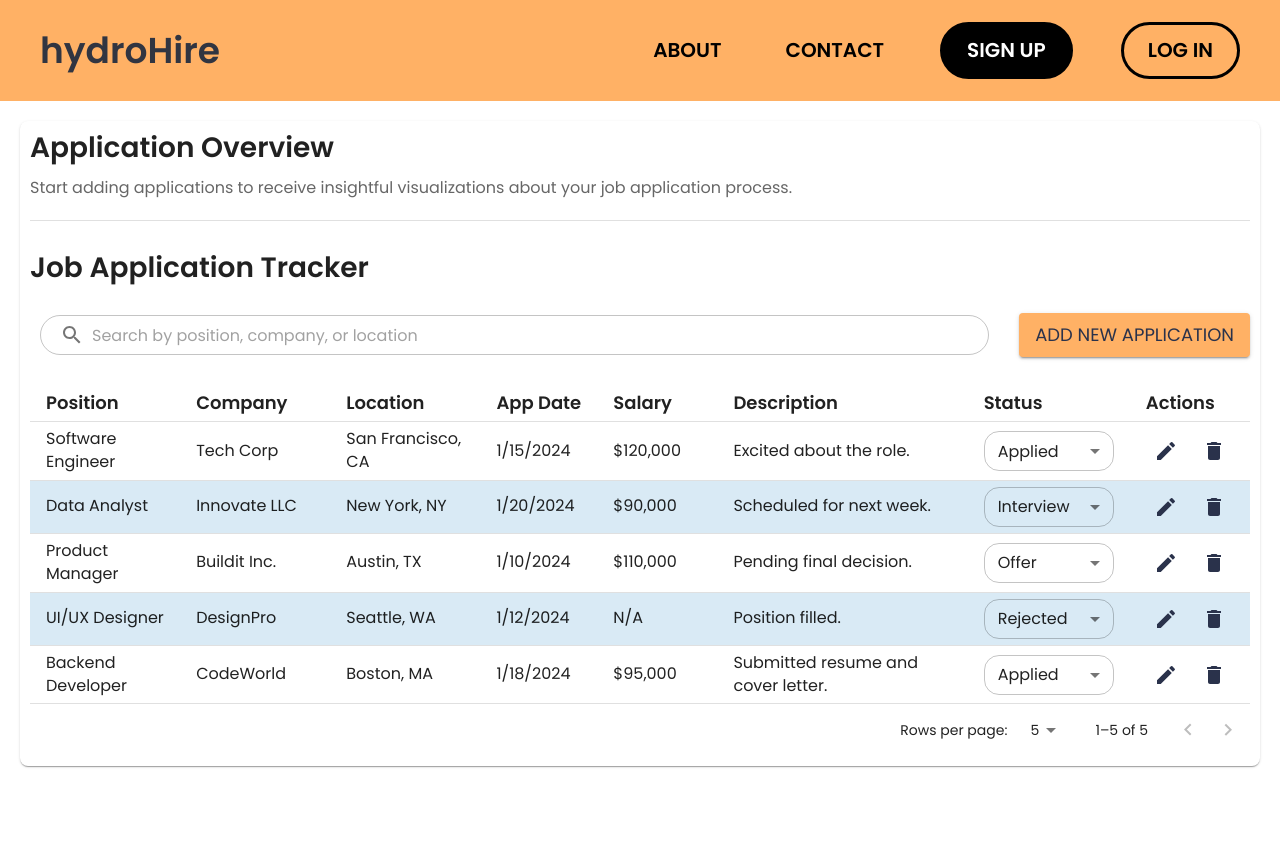
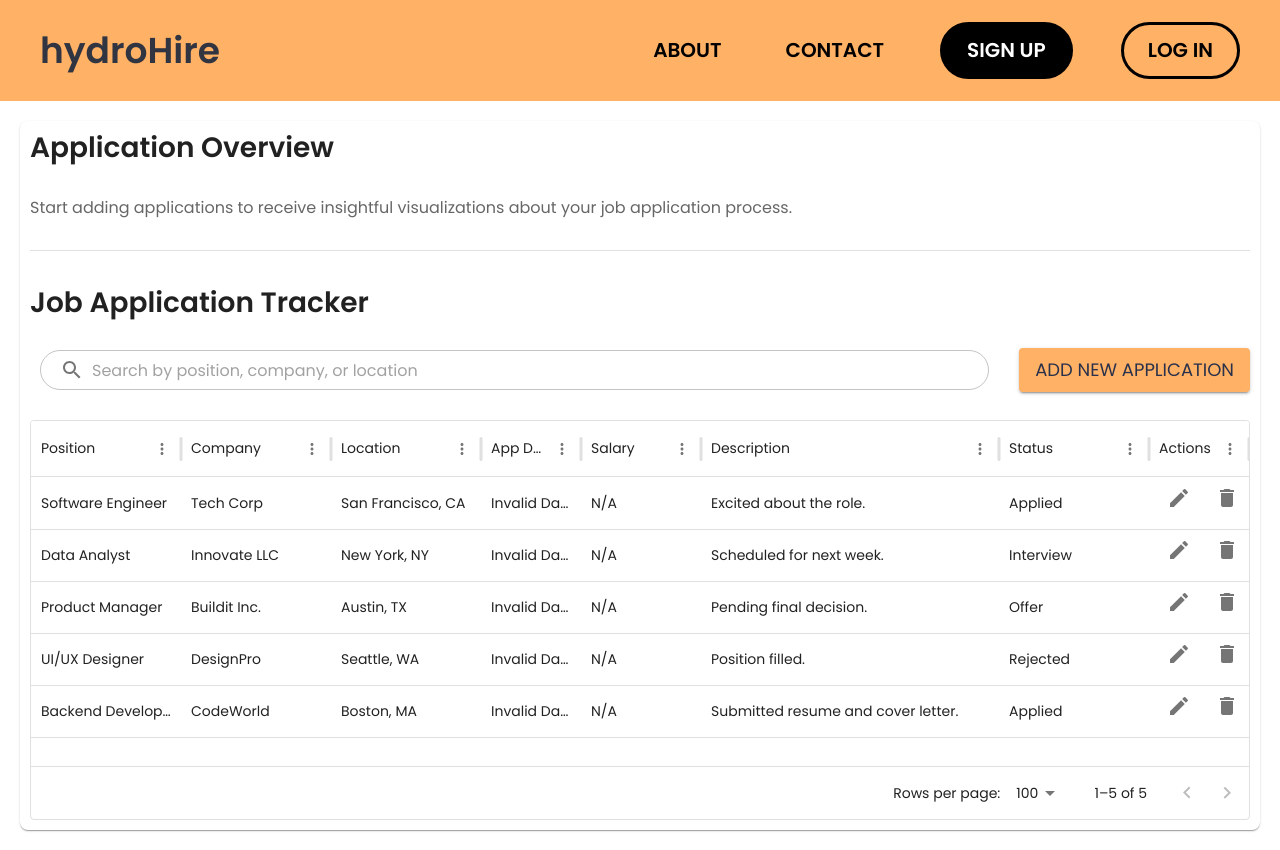
Before and after one commit to heavens-potato/winter-project, a React (Create React App) app in the folder hydrohire/: page /dashboard in a window 1280 px wide. Before the commit the page ends 800 px from the top, so only its background shows below. Built offline with nearby package versions, Linux system fonts and the light colour scheme; no server answers.

Commit message:
Converted table to DataGrid

```diff
--- a/hydrohire/package.json
+++ b/hydrohire/package.json
@@ -8,6 +8,7 @@
     "@mui/icons-material": "^6.3.0",
     "@mui/material": "^6.3.0",
     "@mui/system": "^6.3.0",
+    "@mui/x-data-grid": "^7.23.5",
     "cra-template": "1.2.0",
     "dotenv": "^16.4.7",
     "firebase": "^11.1.0",
--- a/hydrohire/src/Dashboard.js
+++ b/hydrohire/src/Dashboard.js
@@ -1,77 +1,75 @@
 import React from 'react';
-import { Divider, Box, TextField, IconButton, Button, Paper, Table, TableBody, TableCell, TableContainer, TableHead, TablePagination, TableRow, Select, MenuItem, useTheme, Typography } from '@mui/material';
+import { Box, TextField, IconButton, Button, Paper, Divider, Select, MenuItem, Typography } from '@mui/material';
 import SearchIcon from '@mui/icons-material/Search';
 import EditIcon from '@mui/icons-material/Edit';
 import DeleteIcon from '@mui/icons-material/Delete';
+import { DataGrid } from '@mui/x-data-grid';
 import Navbar from './Navbar';
 
 const columns = [
-  { id: 'positionTitle', label: 'Position', width: 150 },
-  { id: 'companyName', label: 'Company', width: 150 },
-  { id: 'location', label: 'Location', width: 150 },
-  { id: 'appDate', label: 'App Date', width: 100, format: (value) => new Date(value).toLocaleDateString('en-US') },
+  { field: 'positionTitle', headerName: 'Position', width: 150 },
+  { field: 'companyName', headerName: 'Company', width: 150 },
+  { field: 'location', headerName: 'Location', width: 150 },
   {
-    id: 'salary',
-    label: 'Salary',
-    width: 120,
-    format: (value) => (value !== null && value !== undefined ? `$${value.toLocaleString('en-US')}` : 'N/A'),
+    field: 'appDate',
+    headerName: 'App Date',
+    width: 100,
+    valueFormatter: (params) => new Date(params.value).toLocaleDateString('en-US')
   },
   {
-    id: 'description',
-    label: 'Description',
-    width: 250,
-    style: { wordWrap: 'break-word', whiteSpace: 'normal' },
+    field: 'salary',
+    headerName: 'Salary',
+    width: 120,
+    valueFormatter: (params) => (params.value ? `$${params.value.toLocaleString('en-US')}` : 'N/A')
   },
-  { id: 'status', label: 'Status', width: 150 },
-  { id: 'actions', label: 'Actions', width: 100 },
+  { field: 'description', headerName: 'Description', width: 250, flex: 1 },
+  { field: 'status', headerName: 'Status', width: 150, editable: true },
+  {
+    field: 'actions',
+    headerName: 'Actions',
+    width: 100,
+    renderCell: (params) => (
+      <Box sx={{ display: 'flex', gap: '8px' }}>
+        {/* Edit Icon */}
+        <IconButton onClick={() => console.log(`Edit ${params.id}`)}>
+          <EditIcon />
+        </IconButton>
+        {/* Delete Icon */}
+        <IconButton onClick={() => console.log(`Delete ${params.id}`)}>
+          <DeleteIcon />
+        </IconButton>
+      </Box>
+    )
+  },
 ];
 
-// Sample data - delete once firestore collection is ready
+// Sample data
 const rows = [
   { id: '1', positionTitle: 'Software Engineer', companyName: 'Tech Corp', location: 'San Francisco, CA', appDate: '2024-01-15', salary: 120000, description: 'Excited about the role.', status: 'Applied' },
   { id: '2', positionTitle: 'Data Analyst', companyName: 'Innovate LLC', location: 'New York, NY', appDate: '2024-01-20', salary: 90000, description: 'Scheduled for next week.', status: 'Interview' },
   { id: '3', positionTitle: 'Product Manager', companyName: 'Buildit Inc.', location: 'Austin, TX', appDate: '2024-01-10', salary: 110000, description: 'Pending final decision.', status: 'Offer' },
-  { id: '4', positionTitle: 'UI/UX Designer', companyName: 'DesignPro', location: 'Seattle, WA', appDate: '2024-01-12', salary: null, description: 'Position filled.', status: 'Rejected' },
+  { id: '4', positionTitle: 'UI/UX Designer', companyName: 'DesignPro', location: 'Seattle, WA', appDate: '2024-01-12', salary: 123480, description: 'Position filled.', status: 'Rejected' },
   { id: '5', positionTitle: 'Backend Developer', companyName: 'CodeWorld', location: 'Boston, MA', appDate: '2024-01-18', salary: 95000, description: 'Submitted resume and cover letter.', status: 'Applied' },
 ];
 
 function Dashboard() {
-  const [page, setPage] = React.useState(0);
-  const [rowsPerPage, setRowsPerPage] = React.useState(5);
-  const [data, setData] = React.useState(rows);
+  const [pageSize, setPageSize] = React.useState(5);
   const [search, setSearch] = React.useState('');
-
-  const theme = useTheme();
-
-  const handleChangePage = (event, newPage) => setPage(newPage);
-
-  const handleChangeRowsPerPage = (event) => {
-    setRowsPerPage(+event.target.value);
-    setPage(0);
-  };
-
-  const handleStatusChange = (id, newStatus) => {
-    setData((prevData) =>
-      prevData.map((row) =>
-        row.id === id ? { ...row, status: newStatus } : row
-      )
-    );
-  };
 
   const handleSearchChange = (event) => {
     setSearch(event.target.value);
   };
 
   return (
-    <Box sx={{ display: 'flex', flexDirection: 'column', minHeight: '100vh'}}>
+    <Box sx={{ display: 'flex', flexDirection: 'column', minHeight: '100vh' }}>
       <Navbar />
       <Paper sx={{ width: 'calc(100% - 40px)', margin: '20px auto', padding: '10px', borderRadius: '8px' }}>
         {/* Application Overview */}
-        <Box sx={{ marginBottom: '30px' }}>
-          <Typography variant="h4" sx={{ fontSize: 28, fontWeight: 'bold', marginBottom: '10px' }}>
+        <Box sx={{ marginBottom: '35px' }}>
+          <Typography variant="h4" sx={{ fontSize: 28, fontWeight: 'bold', marginBottom: '30px' }}>
             Application Overview
           </Typography>
-          <Typography variant="body1" sx={{ fontSize: 16, color: theme.palette.text.secondary, marginBottom: '20px' }}>
+          <Typography variant="body1" sx={{ fontSize: 16, color: 'text.secondary', marginBottom: '30px' }}>
             Start adding applications to receive insightful visualizations about your job application process.
           </Typography>
           <Divider sx={{ width: '100%', margin: '0 auto' }} />
@@ -90,22 +88,15 @@ function Dashboard() {
             placeholder="Search by position, company, or location"
             value={search}
             onChange={handleSearchChange}
-            sx={{ flexGrow: 1, borderRadius: '40px', padding: '10px',
-                '& .MuiOutlinedInput-root': {
-                borderRadius: '20px',
-                paddingLeft: '12px',
-                }, }}
-            slotProps={{
-                input: {
+            sx={{ flexGrow: 1, borderRadius: '40px', padding: '10px', '& .MuiOutlinedInput-root': { borderRadius: '20px', paddingLeft: '12px' } }}
+            InputProps={{
               startAdornment: (
                 <IconButton position="start">
                   <SearchIcon />
                 </IconButton>
               ),
-                },
             }}
           />
-
           {/* Add New Application Button */}
           <Button
             variant="contained"
@@ -124,103 +115,19 @@ function Dashboard() {
           </Button>
         </Box>
 
-        {/* Table */}
-        <TableContainer>
-            <Table size="small">
-            <TableHead>
-                <TableRow>
-                {columns.map((column) => (
-                    <TableCell
-                    key={column.id}
-                    style={{ width: column.width, whiteSpace: 'nowrap', fontSize: 18, fontWeight: 'bold'
-                    }}
-                    >
-                    {column.label}
-                    </TableCell>
-                ))}
-                </TableRow>
-            </TableHead>
-            <TableBody>
-                {data
-                .slice(page * rowsPerPage, page * rowsPerPage + rowsPerPage)
-                .map((row, index) => (
-                    <TableRow
-                        key={row.id}
-                        style={{
-                            backgroundColor: index % 2 === 0
-                            ? theme.palette.primary.white
-                            : theme.palette.secondary.light,
-                        }}
-                    >
-                    {columns.map((column) => {
-                        const value = row[column.id];
-                        return (
-                        <TableCell
-                            key={column.id}
-                            style={{
-                            fontSize: 16,
-                            width: column.width,
-                            ...(column.style || {}),
-                            }}
-                        >
-                            {column.id === 'actions' ? (
-                                <Box sx={{ display: 'flex', gap: '8px' }}>
-                                {/* Edit Icon */}
-                                <IconButton
-                                onClick={() => console.log(`Edit ${row.id}`)}
-                                sx={{ color: theme.palette.primary.dark }}
-                                >
-                                <EditIcon />
-                                </IconButton>
-                                {/* Delete Icon */}
-                                <IconButton
-                                onClick={() => console.log(`Delete ${row.id}`)}
-                                sx={{ color: theme.palette.primary.dark }}
-                                >
-                                <DeleteIcon />
-                                </IconButton>
-                            </Box>
-                            ) : column.id === 'status' ? (
-                            <Select
-                                value={value}
-                                onChange={(event) =>
-                                handleStatusChange(row.id, event.target.value)
-                                }
-                                size="small"
-                                sx={{
-                                minWidth: 130,
-                                borderRadius: '15px',
-                                }}
-                            >
-                                <MenuItem value="Saved">Saved</MenuItem>
-                                <MenuItem value="Applied">Applied</MenuItem>
-                                <MenuItem value="Screening">Screening</MenuItem>
-                                <MenuItem value="Interview">Interview</MenuItem>
-                                <MenuItem value="Offer">Offer</MenuItem>
-                                <MenuItem value="Rejected">Rejected</MenuItem>
-                            </Select>
-                            ) : column.format ? (
-                            column.format(value)
-                            ) : (
-                            value
-                            )}
-                        </TableCell>
-                        );
-                    })}
-                    </TableRow>
-                ))}
-            </TableBody>
-            </Table>
-        </TableContainer>
-        <TablePagination
-            rowsPerPageOptions={[5, 10]}
-            component="div"
-            count={data.length}
-            rowsPerPage={rowsPerPage}
-            page={page}
-            onPageChange={handleChangePage}
-            onRowsPerPageChange={handleChangeRowsPerPage}
+        {/* DataGrid */}
+        <div style={{ height: 400, width: '100%' }}>
+          <DataGrid
+            rows={rows}
+            columns={columns}
+            pageSize={pageSize}
+            onPageSizeChange={(newSize) => setPageSize(newSize)}
+            disableSelectionOnClick
+            rowsPerPageOptions={[5, 10, 20]}
+            checkboxSelection={false}
+            selectionModel={null}
           />
+        </div>
       </Paper>
     </Box>
   );
```
Also changed, not shown: 1 other file (tests, documents, lock files or other folders). Lines whose indentation alone changed are shown as unchanged.
